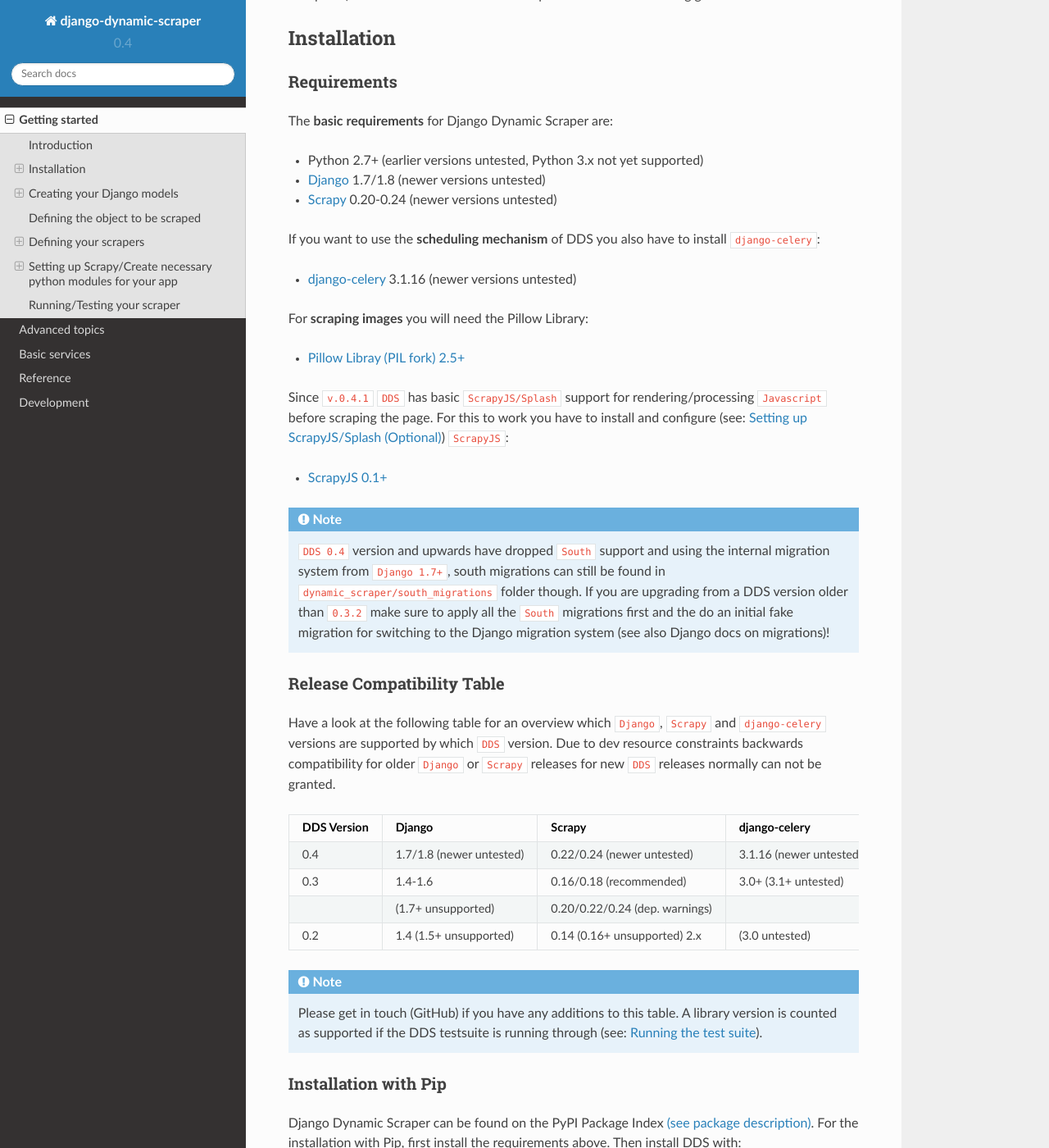
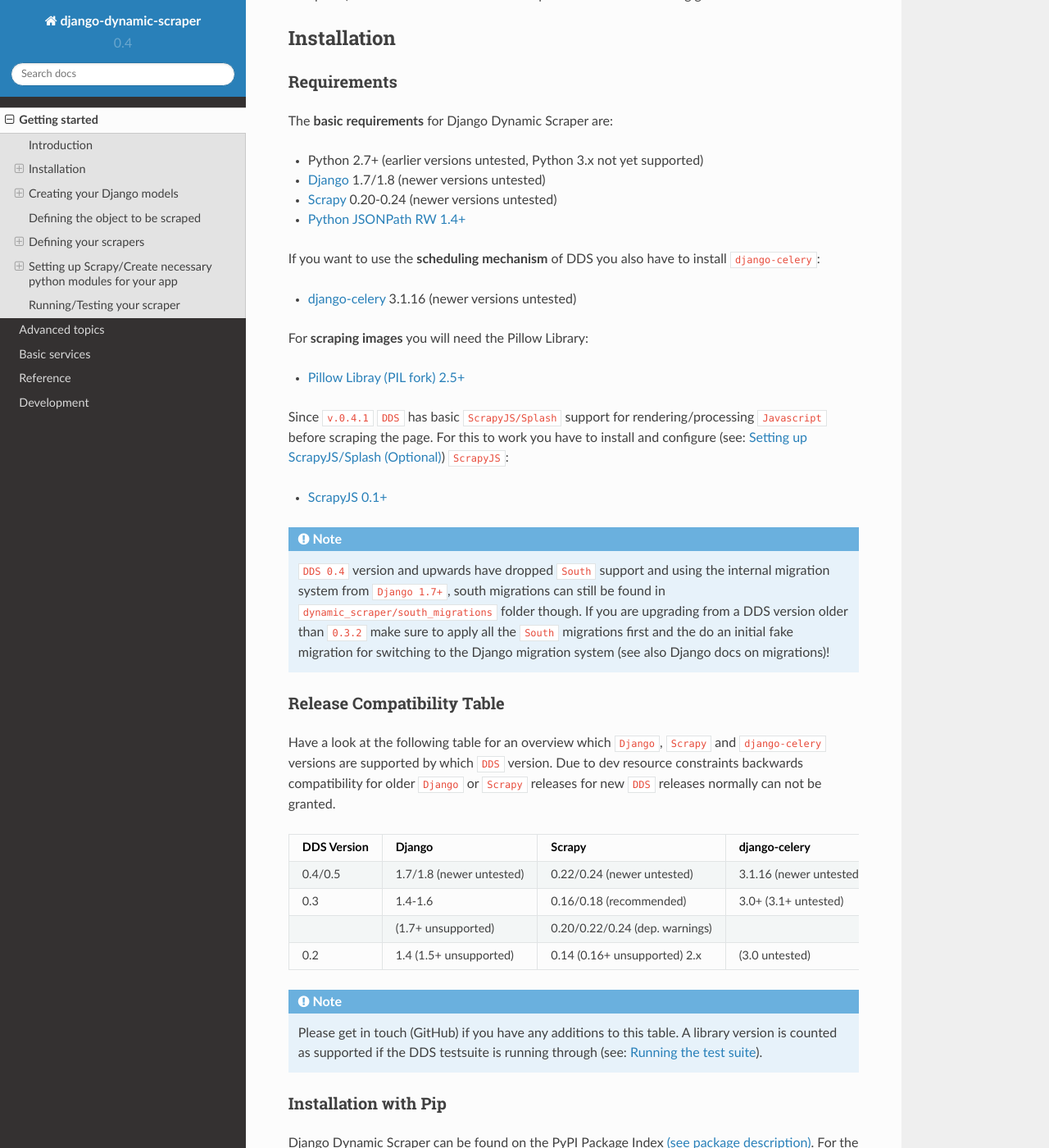
Before and after one commit to dev02019/django-dynamic-scraper, a Sphinx documentation site: the page built from docs/getting_started.rst, in a window 1280 px wide and 1400 px high, scrolled down 763 px. Shown: the whole window at 82% size. Built offline with Sphinx 7.4.7 and the Read the Docs theme 2.0.0, drawn with Linux system fonts in a browser that asks for light colours.

Commit message:
Updated requirements with jsonpath-rw in docs and requirements files

```diff
--- a/docs/getting_started.rst
+++ b/docs/getting_started.rst
@@ -46,6 +46,7 @@ The **basic requirements** for Django Dynamic Scraper are:
 * Python 2.7+ (earlier versions untested, Python 3.x not yet supported)
 * `Django <https://www.djangoproject.com/>`_ 1.7/1.8 (newer versions untested)
 * Scrapy_ 0.20-0.24 (newer versions untested)
+* `Python JSONPath RW 1.4+ <https://github.com/kennknowles/python-jsonpath-rw>`_
 
 If you want to use the **scheduling mechanism** of DDS you also have to install ``django-celery``:
 
@@ -77,7 +78,7 @@ by which ``DDS`` version. Due to dev resource constraints backwards compatibilit
 +-------------+-------------------------------+---------------------------------------+-------------------------+
 | DDS Version | Django                        | Scrapy                                | django-celery           |
 +=============+===============================+=======================================+=========================+
-| 0.4         | 1.7/1.8 (newer untested)      | 0.22/0.24 (newer untested)            | 3.1.16 (newer untested) |
+| 0.4/0.5     | 1.7/1.8 (newer untested)      | 0.22/0.24 (newer untested)            | 3.1.16 (newer untested) |
 +-------------+-------------------------------+---------------------------------------+-------------------------+
 | 0.3         | 1.4-1.6                       | 0.16/0.18 (recommended)               | 3.0+ (3.1+ untested)    |
 +-------------+-------------------------------+---------------------------------------+-------------------------+
--- a/requirements.txt
+++ b/requirements.txt
@@ -1,5 +1,6 @@
 Django>=1.7,<1.9
 Scrapy>=0.22,<0.25
 scrapyd
+jsonpath-rw>=1.4
 django-celery==3.1.16
 pillow
--- a/setup.py
+++ b/setup.py
@@ -24,6 +24,7 @@ setup(
     #    'Django>=1.7,<1.9',
     #    'Scrapy>=0.22.0,<0.25',
     #    'scrapyd',
+    #    'jsonpath-rw>=1.4',
     #    'django-celery==3.1.16', # Scheduling
     #    'pillow',
     #],
```
